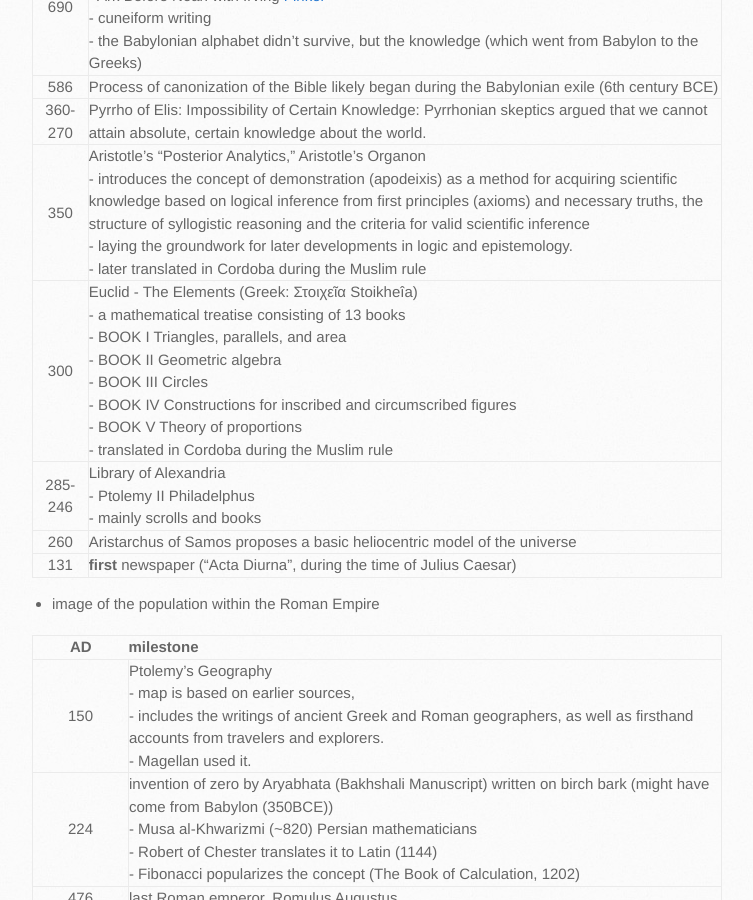
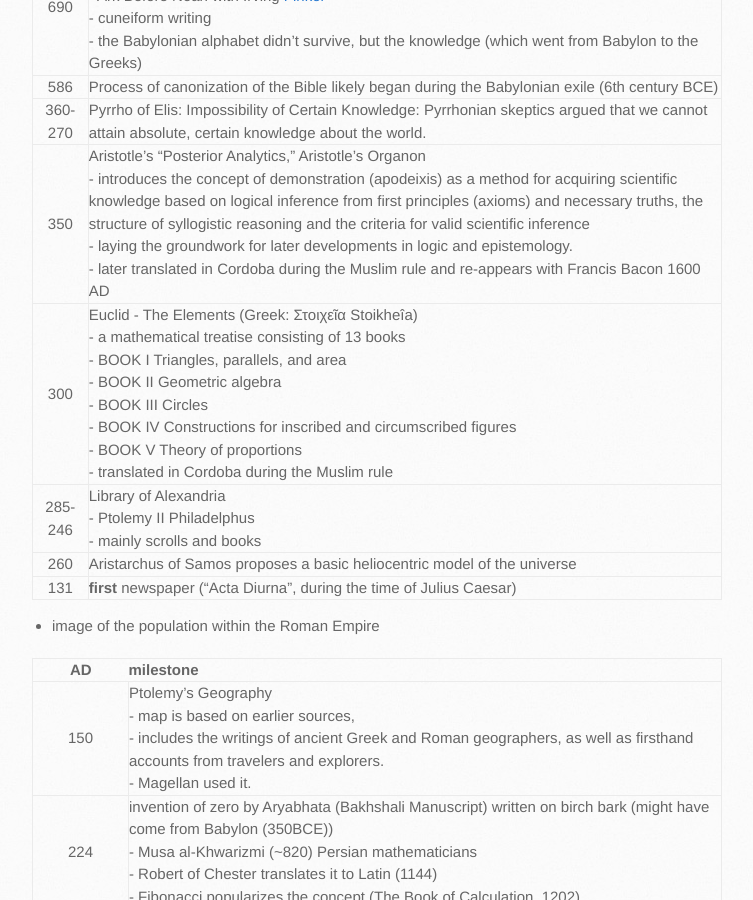
Before and after one commit to trumpfheller/trumpfheller.github.io, a Jekyll site: the page built from epistemologicalTree.md, in a window 1280 px wide and 900 px high, scrolled down 1330 px. Shown: the whole window, without its empty margins (128-881 px from the left). Built offline with Jekyll 4.4.1, drawn with Linux system fonts in a browser that asks for light colours.

Commit message:
Update epistemologicalTree.md

```diff
--- a/epistemologicalTree.md
+++ b/epistemologicalTree.md
@@ -32,7 +32,7 @@
 | 690 | Library of Ashurbanipal, Mesopotamia [Library of Nineveh (668-627 BC) with Irving Finkel](https://www.youtube.com/live/Ls9JkxFEB9g) <br> - Gilgamesh story (which includes the big flood and the arch)<br> - Ark Before Noah with Irving [Finkel](https://youtu.be/s_fkpZSnz2I?si=e-UB304xbIPUhBA1) <br> - cuneiform writing <br> - the Babylonian alphabet didn't survive, but the knowledge (which went from Babylon to the Greeks) |
 | 586 | Process of canonization of the Bible likely began during the Babylonian exile (6th century BCE) |
 | 360-270 | Pyrrho of Elis:  Impossibility of Certain Knowledge: Pyrrhonian skeptics argued that we cannot attain absolute, certain knowledge about the world.
-| 350 | Aristotle's "Posterior Analytics," Aristotle's Organon<br>- introduces the concept of demonstration (apodeixis) as a method for acquiring scientific knowledge based on logical inference from first principles (axioms) and necessary truths, the structure of syllogistic reasoning and the criteria for valid scientific inference<br>- laying the groundwork for later developments in logic and epistemology.<br>- later translated in Cordoba during the Muslim rule |
+| 350 | Aristotle's "Posterior Analytics," Aristotle's Organon<br>- introduces the concept of demonstration (apodeixis) as a method for acquiring scientific knowledge based on logical inference from first principles (axioms) and necessary truths, the structure of syllogistic reasoning and the criteria for valid scientific inference<br>- laying the groundwork for later developments in logic and epistemology.<br>- later translated in Cordoba during the Muslim rule and re-appears with Francis Bacon 1600 AD |
 | 300 | Euclid - The Elements (Greek: Στοιχεῖα Stoikheîa)<br>- a mathematical treatise consisting of 13 books<br>- BOOK I Triangles, parallels, and area<br>- BOOK II Geometric algebra<br>- BOOK III Circles<br>- BOOK IV Constructions for inscribed and circumscribed figures<br>- BOOK V Theory of proportions<br>- translated in Cordoba during the Muslim rule |
 | 285-246 | Library of Alexandria<br>- Ptolemy II Philadelphus<br>- mainly scrolls and books |
 | 260 | Aristarchus of Samos proposes a basic heliocentric model of the universe |
```
